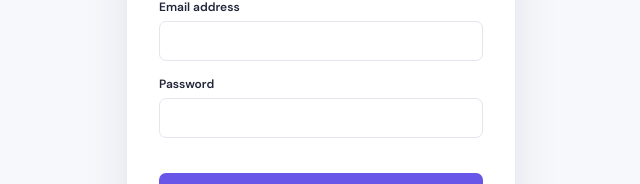
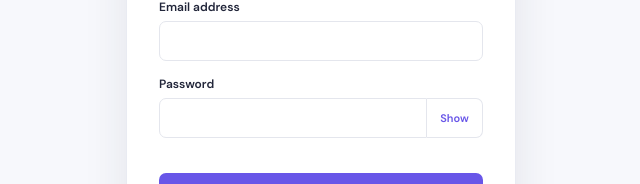
Before and after one commit to fiel1219/prac1itec141, a React (Vite) app in the folder my-react-app/: page / in a window 1280 px wide. Shown: the part 238-422 px from the top of the page, without its empty margins (319-959 px from the left). Built offline with nearby package versions, Linux system fonts and the light colour scheme; no server answers.

Commit message:
passview

```diff
--- a/my-react-app/src/AuthGate.jsx
+++ b/my-react-app/src/AuthGate.jsx
@@ -14,6 +14,7 @@ export default function AuthGate() {
   const [loading, setLoading] = useState(Boolean(supabase))
   const [signingIn, setSigningIn] = useState(false)
   const [registering, setRegistering] = useState(false)
+  const [showPassword, setShowPassword] = useState(false)
   const [email, setEmail] = useState(''), [password, setPassword] = useState(''), [fullName, setFullName] = useState('')
 
   useEffect(() => {
@@ -68,7 +69,7 @@ export default function AuthGate() {
       const { error: approvalError } = await supabase.from('account_approvals').insert({ full_name: fullName, email, status: 'pending' })
       if (data.session) await supabase.auth.signOut()
       if (approvalError) throw approvalError
-      setRegistering(false); setPassword(''); setError('Account created. An administrator must approve it before you can sign in.')
+      setRegistering(false); setPassword(''); setShowPassword(false); setError('Account created. An administrator must approve it before you can sign in.')
     } catch (failure) { setError(failure.message) } finally { setSigningIn(false) }
   }
 
@@ -83,14 +84,14 @@ export default function AuthGate() {
       <fieldset className="login-fields" disabled={signingIn}>
         {registering && <label>Full name<input value={fullName} onChange={event => setFullName(event.target.value)} required /></label>}
         <label>Email address<input type="email" autoComplete="username" value={email} onChange={event => setEmail(event.target.value)} required /></label>
-        <label>Password<input type="password" autoComplete={registering ? 'new-password' : 'current-password'} value={password} onChange={event => setPassword(event.target.value)} minLength="6" required /></label>
+        <label htmlFor="auth-password">Password<span className="password-input"><input id="auth-password" type={showPassword ? 'text' : 'password'} autoComplete={registering ? 'new-password' : 'current-password'} value={password} onChange={event => setPassword(event.target.value)} minLength="6" required /><button type="button" aria-controls="auth-password" aria-label={showPassword ? 'Hide password' : 'Show password'} aria-pressed={showPassword} onClick={() => setShowPassword(visible => !visible)}>{showPassword ? 'Hide' : 'Show'}</button></span></label>
         <button className="primary login-button" disabled={!supabase}>{signingIn ? 'Please wait…' : registering ? 'Request operator access' : 'Sign in to VSU InventoScan'}</button>
-        <button type="button" className="auth-switch" onClick={() => { setRegistering(!registering); setError('') }}>{registering ? 'Back to sign in' : 'Create an account'}</button>
+        <button type="button" className="auth-switch" onClick={() => { setRegistering(!registering); setShowPassword(false); setError('') }}>{registering ? 'Back to sign in' : 'Create an account'}</button>
       </fieldset>
     </form>
     {!registering && <section className="demo-login" aria-label="Demo accounts">
       <h3>Try a demo account</h3><p>Choose a role to sign in automatically.</p>
-      <div className="demo-login-options">{demoAccounts.map(account => <button type="button" key={account.role} className="demo-login-button" disabled={signingIn || !supabase} onClick={() => { setEmail(account.email); setPassword(account.password); signIn({ email: account.email, password: account.password }, true) }}>
+      <div className="demo-login-options">{demoAccounts.map(account => <button type="button" key={account.role} className="demo-login-button" disabled={signingIn || !supabase} onClick={() => { setEmail(account.email); setPassword(account.password); setShowPassword(false); signIn({ email: account.email, password: account.password }, true) }}>
         <span className="demo-role">{account.role}</span><span className="demo-email">{account.email}</span><span className="demo-action">Open {account.role.toLowerCase()} demo →</span>
       </button>)}</div>
     </section>}
--- a/my-react-app/src/DemoLogin.css
+++ b/my-react-app/src/DemoLogin.css
@@ -1 +1,2 @@
 .login-fields{border:0;padding:0;margin:0;min-width:0}.demo-login{border-top:1px solid #e9ebf2;margin-top:22px;padding-top:20px}.demo-login h3{font-size:14px;margin:0 0 6px}.login-card .demo-login p{font-size:12px;margin-bottom:14px;line-height:1.5}.demo-login-options{display:grid;gap:10px}.demo-login-button{display:grid;gap:5px;text-align:left;border:1px solid #dedaf7;background:#f8f7ff;border-radius:9px;padding:13px;width:100%;color:#34304b}.demo-login-button:hover:not(:disabled){background:#efecff;border-color:#6856e8}.demo-login-button:focus-visible{outline:2px solid #6856e8;outline-offset:3px}.demo-role{font-size:13px;font-weight:700}.demo-email{font-size:11px;color:#70748b;overflow-wrap:anywhere}.demo-action{font-size:11px;color:#6856e8;margin-top:3px}.demo-login-button:disabled{opacity:.55;cursor:wait}
+.password-input input{min-width:0;flex:1;cursor:text}.password-input button{flex-shrink:0;min-width:56px;white-space:nowrap}.password-input input:focus-visible,.password-input button:focus-visible{outline:2px solid #6856e8;outline-offset:2px}
```
